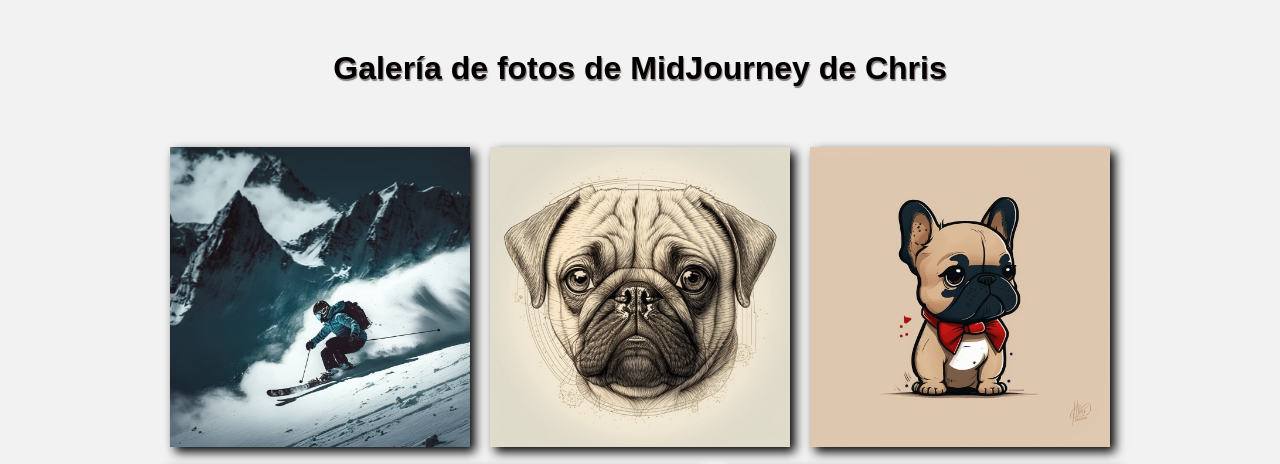
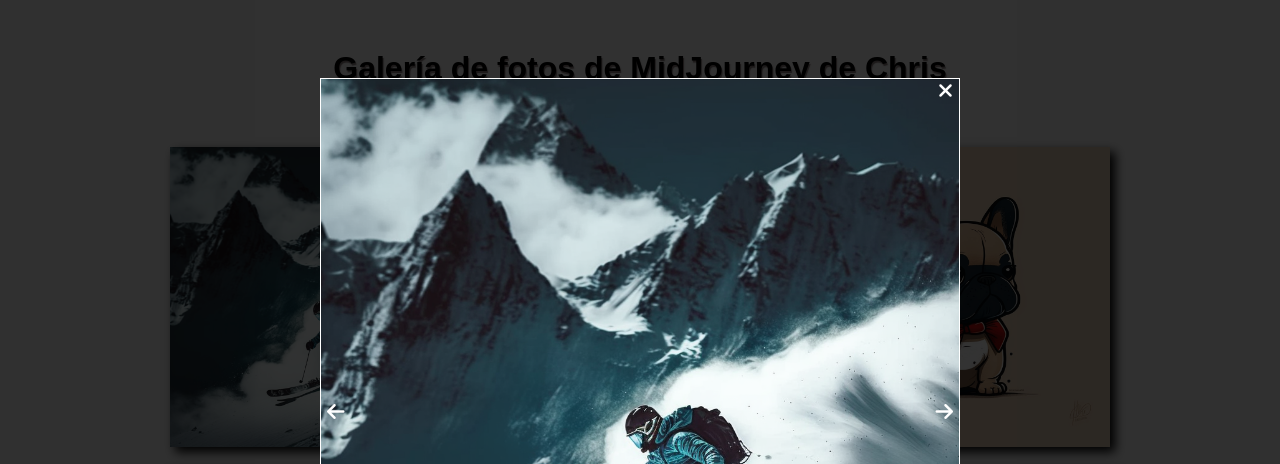
Before and after one commit to ChrisGlz14/Galeria-de-midjorney-IA, a plain HTML site: page index.html in a window 1280 px wide. Both pictures are taken after a click on the picture 320 px from the left and 297 px from the top of the page. Shown: the top 464 px of the page. Drawn offline with Linux system fonts and the light colour scheme; grey boxes are pictures that could not be loaded; a web font is replaced by a local one.

Commit message:
javascript y algo mas

```diff
--- a/app.js
+++ b/app.js
@@ -0,0 +1,59 @@
+const btnCierra = document.getElementById('btn-cierra');
+const btnAdelanta = document.getElementById('btn-adelanta');
+const btnRetrocede = document.getElementById('btn-retrocede');
+const imagenes = document.querySelectorAll('#galeria img');
+const lightbox = document.getElementById('overlay');
+const imagenActiva = document.getElementById('img-activa');
+let indiceImagen = 0
+
+
+
+const abreLightbox = (e) => {
+    imagenActiva.src = e.target.src;
+    lightbox.style.display = "flex";
+};
+
+imagenes.forEach(imagen => {
+imagen.addEventListener('click', abreLightbox);
+});
+// recorre imagen
+    Array.from(imagenes).forEach(imagen => {
+    imagen.addEventListener('click', abreLightbox)});
+
+// const imgActiva = document.getElementById('img-activa');
+
+// imgActiva.addEventListener('click', abreLightbox);
+
+
+// cierra lightbox
+
+// Adelanta la imagen
+
+// Retrocede la imagen
+
+
+
+
+
+
+
+
+// //contvert: <a> al inicio de pagina: desaparece cuando el home está en el campo visual
+//     var bot = document.getElementById('irarriba');
+//     //var tope = document.getElementById('home');
+//     var tope = document.getElementsByTagName('main')[0];
+//     if (window.pageYOffset > tope.offsetTop)
+//         {
+//         var offsetX = 0;
+//         var offset = parseInt(window.getComputedStyle(bot).getPropertyValue('height'))+5;
+//         if(document.getElementsByTagName('main')[0].offsetWidth>500) offsetX = 100
+//         bot.style.top = document.documentElement.clientHeight-offset+"px";
+//         bot.style.left = document.documentElement.clientWidth-offset-offsetX+"px";
+//         bot.style.opacity = "1";
+//         bot.style.visibility="visible";
+//         }
+//         else
+//         {
+//         bot.style.opacity = "0";
+//         bot.style.visibility="hidden";
+//         }
--- a/index.html
+++ b/index.html
@@ -4,6 +4,8 @@
     <meta charset="UTF-8">
     <meta http-equiv="X-UA-Compatible" content="IE=edge">
     <meta name="viewport" content="width=device-width, initial-scale=1.0">
+    <!-- Iconos de font Awesome -->
+    <script src="https://kit.fontawesome.com/4db4dddf67.js" crossorigin="anonymous"></script>
     <!-- Google font -->
     <link rel="preconnect" href="https://fonts.googleapis.com">
     <link rel="preconnect" href="https://fonts.gstatic.com" crossorigin>
@@ -13,7 +15,7 @@
 </head>
 <body>
     <h1>Galería de fotos de MidJourney de Chris</h1>
-    <div class="galeria">
+    <div id="galeria">
       <img src="img/2.png" alt="Imagen 1">
       <img src="img/10.png" alt="Imagen 2">
       <img src="img/11.png" alt="Imagen 3">
@@ -29,6 +31,15 @@
       <img src="img/18.jpg" alt="Imagen 6">
     </div>
 
+    <div id="overlay">
+      <div id="overlay-img">
+        <img id="img-activa" src="img/2.png" alt="" srcset="">
+          <button id="btn-cierra" type="button"><i class="fa-sharp fa-solid fa-xmark"></i></button>
+          <button id="btn-retrocede" type="button"><i class="fa-solid fa-arrow-left"></i></button>
+          <button id="btn-adelanta" type="button"><i class="fa-solid fa-arrow-right"></i></button>
+      </div>
+    </div>
+    <div id="irarriba"><a href="#top"><i class="fa-solid fa-arrow-up-square"></i></a></div>
 
     <script src="app.js"></script>
 </body>
--- a/style.css
+++ b/style.css
@@ -4,6 +4,7 @@ body {
     margin: 0;
     padding: 0;
 }
+
 
 h1 {
     text-align: center;
@@ -12,14 +13,14 @@ body {
     text-shadow: 1px 2px 1px #867878;
 }
 
-.galeria {
+#galeria {
     display: flex;
     flex-wrap: wrap;
     justify-content: center;
     margin-top: 50px;
 }
 
-  .galeria img {
+#galeria img {
     width: auto;
     height: 300px;
     margin: 10px;
@@ -28,28 +29,68 @@ body {
     cursor: pointer;
 }
 
-  .galeria img:hover {
+#galeria img:hover {
     transform: scale(1.1);
     box-shadow: 10px 10px 20px #000000;
 }
 
-  .overlay {
+button {
+    cursor: pointer;
+    background-color: transparent;
+    border: none;
+    color: rgb(255, 255, 255);
+}
+
+#btn-cierra {
+    position: absolute;
+    top: 0;
+    right: 0;
+    font-size: 20px;
+}
+#btn-retrocede {
+    position: absolute;
+    top: 50%;
+    left:0 ;
+    font-size: 20px;
+}
+
+#btn-adelanta {
+    position: absolute;
+    top: 50%;
+    right: 0;
+    font-size: 20px;
+}
+
+#img-activa {
+    width: 100%;
+    height: auto;
+}
+
+#overlay {
     position: fixed;
-    z-index: 1;
+    z-index: 10;
     top: 0;
     left: 0;
     width: 100%;
     height: 100%;
     background-color: rgba(0, 0, 0, 0.8);
-    display: none;
+    display:none;
 }
 
 /* Estilo para la imagen en primer plano */
-  .overlay img {
+#overlay-img {
     position: absolute;
     top: 50%;
     left: 50%;
+    border: 1px solid white;
     transform: translate(-50%, -50%);
-    max-width: 90%;
-    max-height: 90%;
+    max-width: auto;
+    max-height: 100%;
 }
+
+#irarriba {
+  opacity: 1;
+  visibility: visible;
+  top: 532px;
+  left: 522px;
+}
```
Lines whose indentation alone changed are shown as unchanged.
